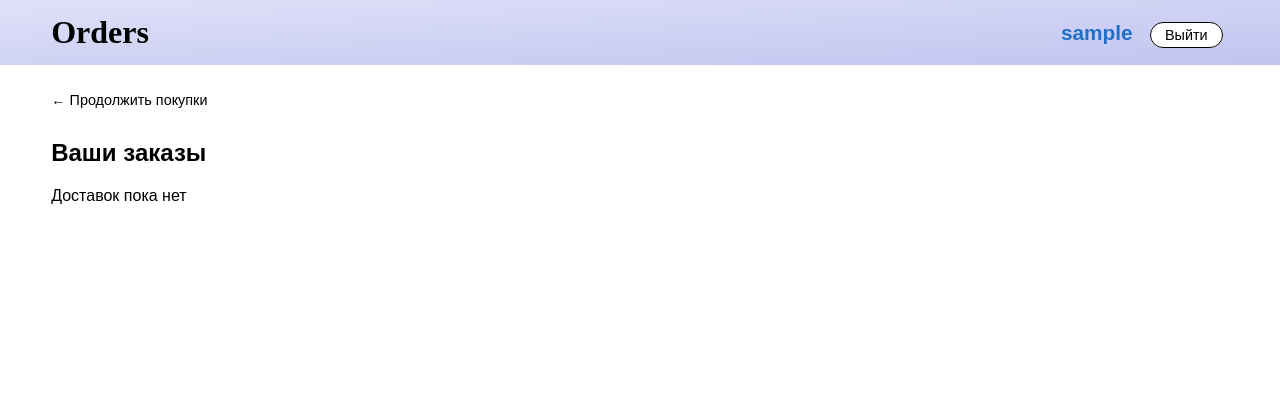
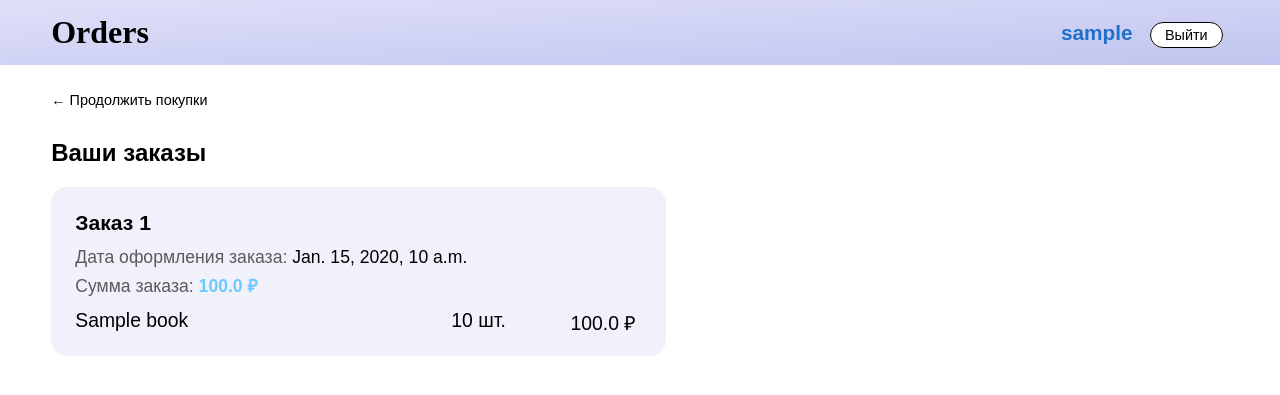
Before and after one commit to NastyaZzz1/Bookstore-Django, a Django app: page /orders/ in a window 1280 px wide. Shown: the top 395 px of the page. Run offline with Django 5.2, Linux system fonts and the light colour scheme; the first user in the database is signed in; tables that the repository leaves empty hold one stand-in row (Sample ...); some web fonts are replaced.

Commit message:
cart_finish

```diff
--- a/echoserver/echo/models.py
+++ b/echoserver/echo/models.py
@@ -66,3 +66,38 @@ class CartItem(models.Model):
 
     class Meta:
         db_table = 'cart_item'
+
+
+class Order(models.Model):
+    user = models.ForeignKey(settings.AUTH_USER_MODEL, on_delete=models.CASCADE, blank=True, null=True)
+    session_key = models.CharField(max_length=40, null=True, blank=True)
+    created_at = models.DateTimeField(auto_now_add=True)
+
+    @property
+    def total_price(self):
+        return sum(item.product.cost * item.quantity for item in self.items.all())
+
+    def __str__(self):
+        if self.user:
+            return f"Order for user: {self.user.username}"
+        else:
+            return f"Order (Session: {self.session_key})"
+
+    class Meta:
+        db_table = 'order'
+
+
+class OrderItem(models.Model):
+    order = models.ForeignKey(Order, related_name='items', on_delete=models.CASCADE)
+    product = models.ForeignKey(Books, on_delete=models.CASCADE)
+    quantity = models.PositiveIntegerField(default=1)
+
+    @property
+    def total_price(self):
+        return self.product.cost * self.quantity
+
+    def __str__(self):
+        return f"{self.quantity} x {self.product.name} in cart {self.cart.id}"
+
+    class Meta:
+        db_table = 'order_item'
--- a/echoserver/echo/urls.py
+++ b/echoserver/echo/urls.py
@@ -17,4 +17,5 @@ urlpatterns = [
     path('delete_from_cart/<int:item_id>/', views.delete_from_cart, name='delete_from_cart'),
     path('add_count_in_cart/<int:item_id>/', views.add_count_in_cart, name='add_count_in_cart'),
     path('orders/', views.orders_view, name='orders'),
+    path('add_to_order/', views.add_to_order, name='add_to_order'),
 ]
--- a/echoserver/echo/views.py
+++ b/echoserver/echo/views.py
@@ -23,7 +23,6 @@ def homePageView(request):
     return render(request, 'html/book_catalog.html', context=context)
 
 
-
 def changeDataView(request, item_id):
     book = get_object_or_404(Books, id=item_id)
 
@@ -36,7 +35,6 @@ def changeDataView(request, item_id):
         form = ItemForm(instance=book)
 
     return render(request, 'html/change_book.html', {'form': form, 'book': book})
-
 
 
 def addDataView(request):
@@ -56,6 +54,7 @@ def delete_item(item_id):
     item = get_object_or_404(Books, id=item_id)
     item.delete()
     return redirect('home')
+
 
 
 def register(request):
@@ -89,6 +88,7 @@ def user_login(request):
         form = LoginForm()
     return render(request, 'html/login.html', {'form': form})
 
+
 def logout_view(request):
     logout(request)
     return redirect('home')
@@ -109,6 +109,7 @@ def profile_view(request):
     return render(request, 'html/profile.html', {'form': form})
 
 
+
 def basket_view(request):
     if request.user.is_authenticated:
         cart = Cart.objects.filter(user=request.user).first()
@@ -117,10 +118,12 @@ def basket_view(request):
         cart = Cart.objects.filter(session_key=session_key).first()
 
     if not cart:
-        cart = Cart.objects.create(user=request.user if request.user.is_authenticated else None,
-                                  session_key=request.session.session_key if not request.user.is_authenticated else None)
+        cart = Cart.objects.create(
+            user=request.user if request.user.is_authenticated else None,
+            session_key=request.session.session_key if not request.user.is_authenticated else None)
 
     return render(request, 'html/basket.html', {'cart': cart})
+
 
 
 def add_to_cart(request, item_id):
@@ -145,6 +148,7 @@ def add_to_cart(request, item_id):
     return redirect('home')
 
 
+
 def delete_from_cart(request, item_id):
     item = get_object_or_404(CartItem, id=item_id)
     if item.quantity > 1:
@@ -152,18 +156,49 @@ def delete_from_cart(request, item_id):
         item.save()
     else:
         item.delete()
+    return redirect('basket')
 
-    return redirect('basket')
+
 
 def add_count_in_cart(request, item_id):
     item = get_object_or_404(CartItem, id=item_id)
     item.quantity += 1
     item.save()
-
     return redirect('basket')
 
 
+
 def orders_view(request):
+    if request.user.is_authenticated:
+        orders = Order.objects.filter(user=request.user).order_by('-created_at')
+    else:
+        session_key = request.session.session_key
+        orders = Order.objects.filter(session_key=session_key).order_by('-created_at')
+
+    return render(request, 'html/orders.html', {'orders': orders})
 
 
-    return render(request, 'html/orders.html', {})
+
+def add_to_order(request):
+    if request.user.is_authenticated:
+        cart = Cart.objects.filter(user=request.user).first()
+    else:
+        session_key = request.session.session_key
+        cart = Cart.objects.filter(session_key=session_key).first()
+
+    if not cart or not cart.items.exists():
+        return redirect('home')
+
+    order = Order.objects.create(
+        user=request.user if request.user.is_authenticated else None,
+        session_key=request.session.session_key if not request.user.is_authenticated else None,
+    )
+    for cart_item in cart.items.all():
+        OrderItem.objects.create(
+            order=order,
+            product=cart_item.product,
+            quantity=cart_item.quantity,
+        )
+
+    cart.items.all().delete()
+    return redirect('home')
--- a/echoserver/static/css/styles_basket.css
+++ b/echoserver/static/css/styles_basket.css
@@ -17,25 +17,23 @@ body, p { margin: 0; }
 
 h1 { font-family: 'Yagi'; }
 
-h2 {
-    margin-top: 5%;
-}
+h2 { margin-top: 5%; }
 
-.cart_item {
+.cart_item, .cart_item_in_order {
     position: relative;
     display: flex;
     flex-direction: column;
-    margin: 2% 0;
     background-color: rgb(241, 241, 252);
-
     padding: 2%;
     font-size: 1.1em;
     border-radius: 16px;
 }
 
-.cart_items {
-    width: 50%;
+.cart_item {
+    margin: 2% 0;
 }
+
+.cart_items { width: 50%; }
 
 main {
     margin-left: 4%;
@@ -68,9 +66,7 @@ main {
     color: black;
 }
 
-span {
-    padding-left: 15%;
-}
+.price_in_cart { padding-left: 15%; }
 
 .minus, .plus {
     padding: 1px 6px;
@@ -151,3 +142,27 @@ li {
 .order:not(:disabled):active {
 	box-shadow: #a6c8ee 0 0 0 0;
 }
+
+
+.order_about {
+    padding: 2% 2% 0 2%;
+}
+
+.name_order {
+    font-size: 1.2em;
+    font-weight: 600;
+    padding-bottom: 2%;
+}
+
+.date {
+    padding-bottom: 1%;
+}
+
+.grey_color_order {
+    color:rgb(91, 90, 90);
+}
+
+.blue_color_price {
+    color:#6DCAFF;
+    font-weight: 600;
+}
--- a/echoserver/templates/archive/html/basket.html
+++ b/echoserver/templates/archive/html/basket.html
@@ -37,9 +37,8 @@
       </div>
 
       <div class="total_price">
-        <p class="total_price_text">Итого <span>{{ cart.total_price }} ₽</span></p>
-        <button class="order">Заказать</button><br>
-
+        <p class="total_price_text">Итого <span class="price_in_cart">{{ cart.total_price }} ₽</span></p>
+        <a href="{% url 'add_to_order' %}" class="order">Заказать</a>
       </div>
     </main>
   </body>
--- a/echoserver/templates/archive/html/orders.html
+++ b/echoserver/templates/archive/html/orders.html
@@ -21,15 +21,23 @@
       <div class="cart_items">
         <a href="{% url 'home' %}" class="back_home">← Продолжить покупки</a>
         <h2>Ваши заказы</h2>
-        {% for item in cart.items.all %}
+        {% for order in orders %}
         <div class="cart_item">
-            <p class="name">{{ item.product.name }}</p>
-            <div class="count_but">
-              <a href="{% url 'delete_from_cart' item.id %}" class="minus">-</a>
-              {{ item.quantity }}
-              <a href="{% url 'add_count_in_cart' item.id %}" class="plus">+</a>
+            <div class="order_about">
+              <p class="name_order">Заказ {{ order.id }}</p>
+              <p class="date"><span class="grey_color_order">Дата оформления заказа:</span> {{ order.created_at }}</p>
+              <p class="price"><span class="grey_color_order">Сумма заказа:</span> <span class="blue_color_price">{{ order.total_price }} ₽</span></p>
             </div>
-            <p class="cost">{{ item.total_price }} ₽</p>
+
+            <div>
+              {% for item in order.items.all %}
+              <div class="cart_item_in_order">
+                <p class="name">{{ item.product.name }}</p>
+                  <div class="count_but">{{ item.quantity }} шт.</div>
+                  <p class="cost">{{ item.total_price }} ₽</p>
+              </div>
+              {% endfor %}
+            </div>
         </div>
         {% empty %}
         <p>Доставок пока нет</p>
```
Also changed, not shown: other parts of echoserver/static/css/styles_basket.css (+7 -12 lines), echoserver/static/css/styles_catalog.css (+10 -0 lines), echoserver/echo/migrations/0002_order_orderitem.py (added).
